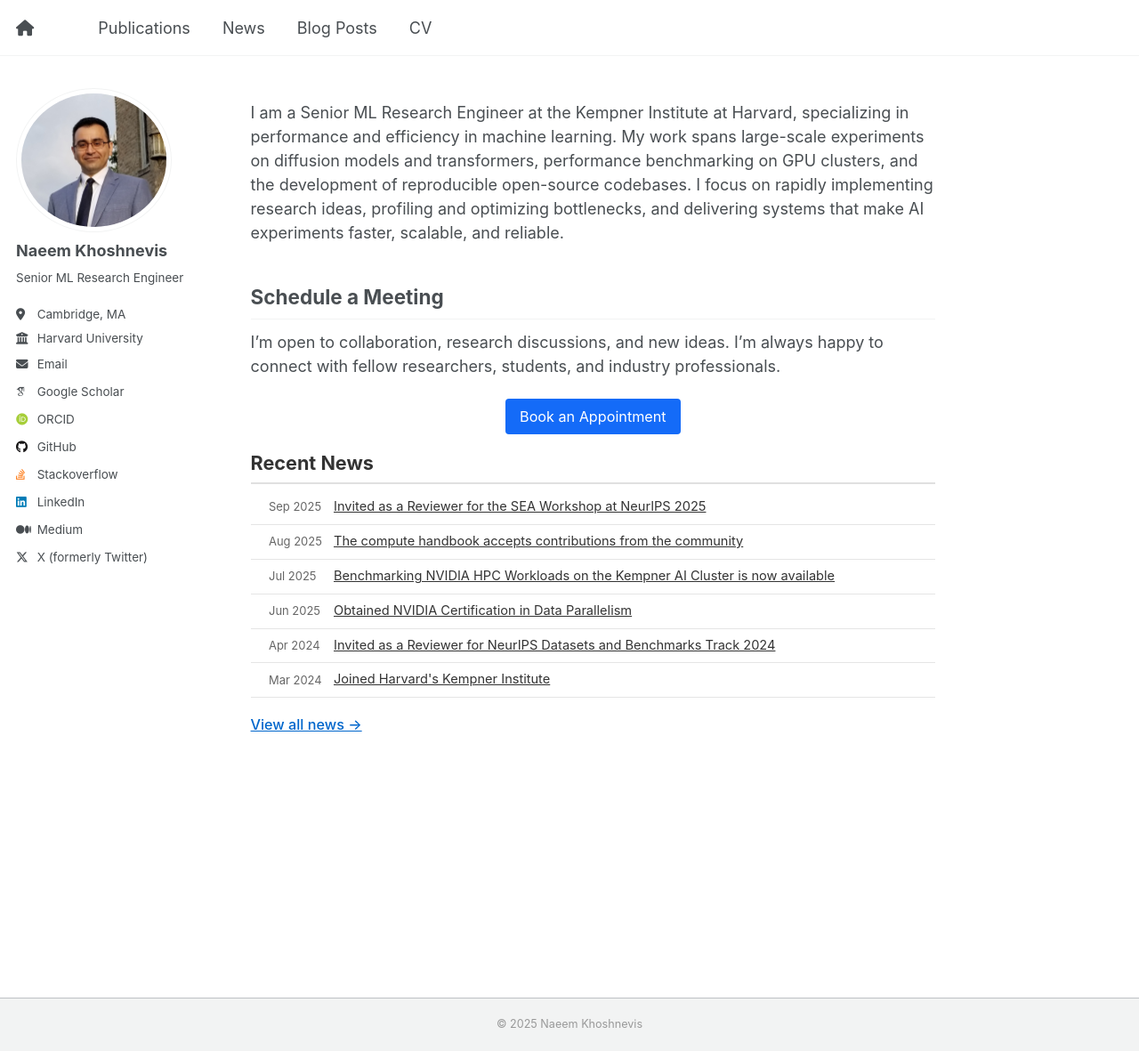
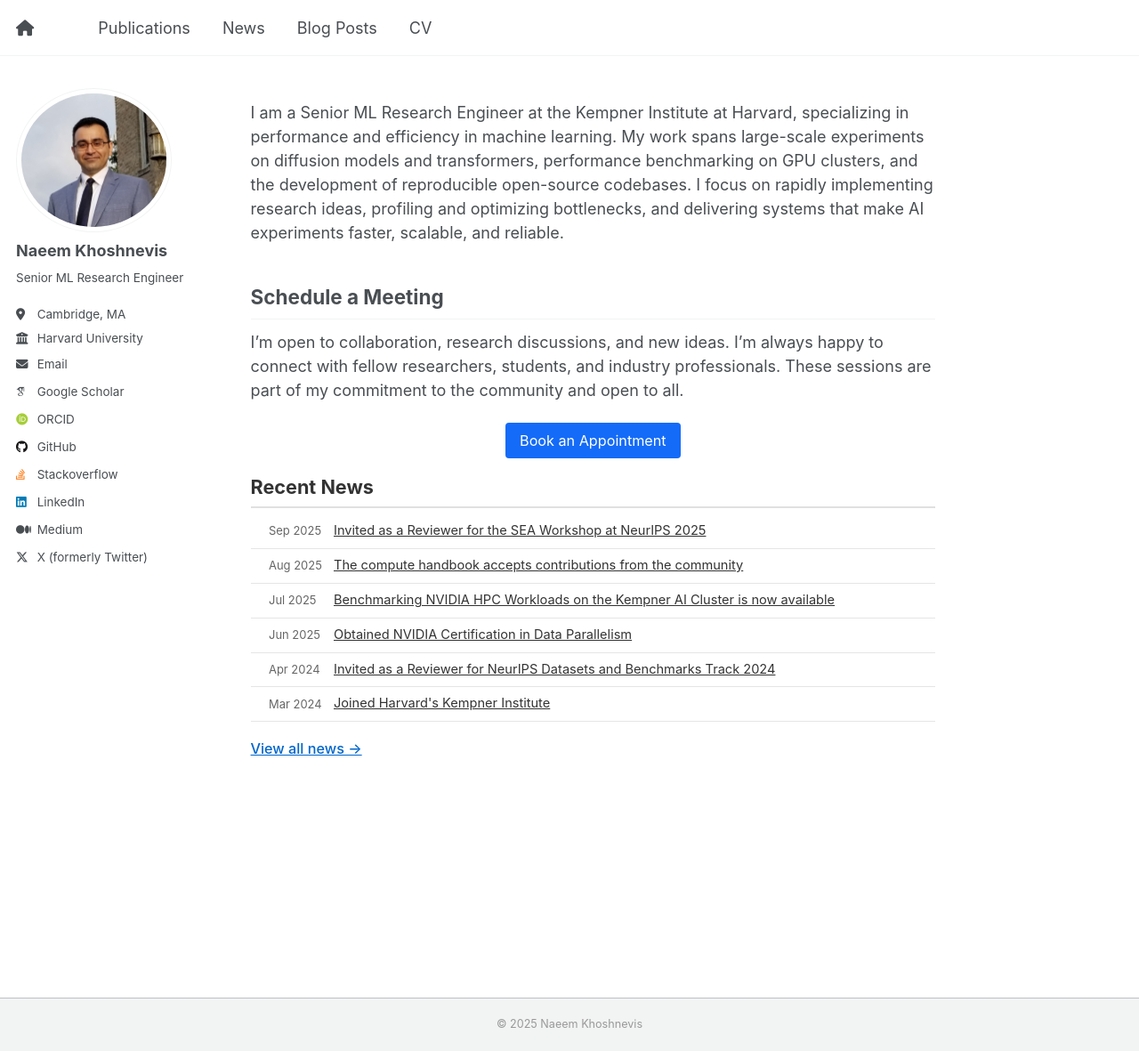
Before and after one commit to Naeemkh/naeemkh.github.io, a Jekyll site: the page built from _pages/about.md, in a window 1280 px wide and 1181 px high. Shown: the whole window at 89% size. Built offline with Jekyll 4.4.1, drawn with Linux system fonts in a browser that asks for light colours; some web fonts are replaced.

Commit message:
change wording

```diff
--- a/_pages/about.md
+++ b/_pages/about.md
@@ -13,7 +13,7 @@ I am a Senior ML Research Engineer at the Kempner Institute at Harvard, speciali
 
 ## Schedule a Meeting
 
-I’m open to collaboration, research discussions, and new ideas. I’m always happy to connect with fellow researchers, students, and industry professionals.
+I’m open to collaboration, research discussions, and new ideas. I’m always happy to connect with fellow researchers, students, and industry professionals. These sessions are part of my commitment to the community and open to all.
 
 <div style="text-align: center; margin: 20px 0;">
   <a href="https://calendar.app.google/jky14xruQdbihX4c9" target="_blank" style="background-color: #146bf8ff; color: white; padding: 8px 16px; text-decoration: none; border-radius: 4px; display: inline-block; font-size: 0.9em;"> Book an Appointment</a>
```
